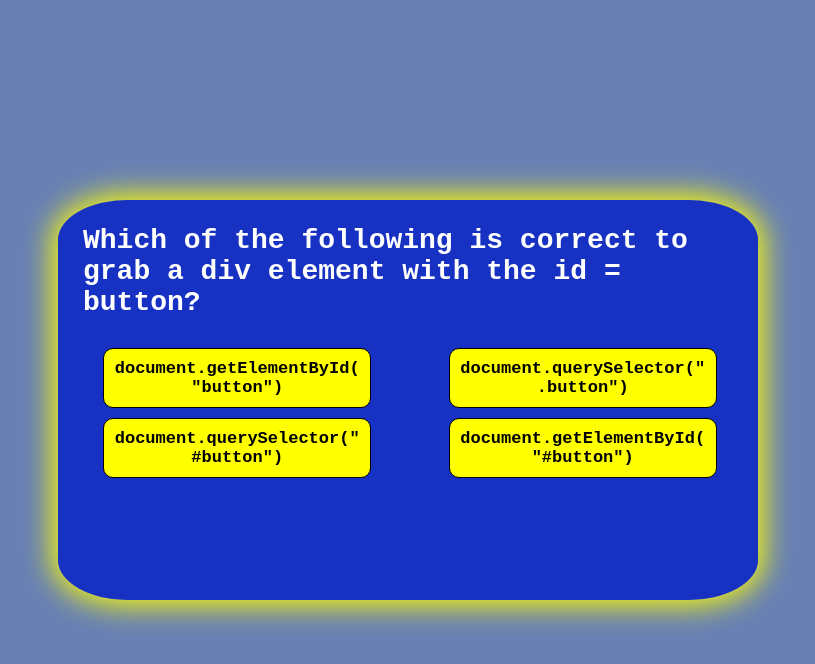
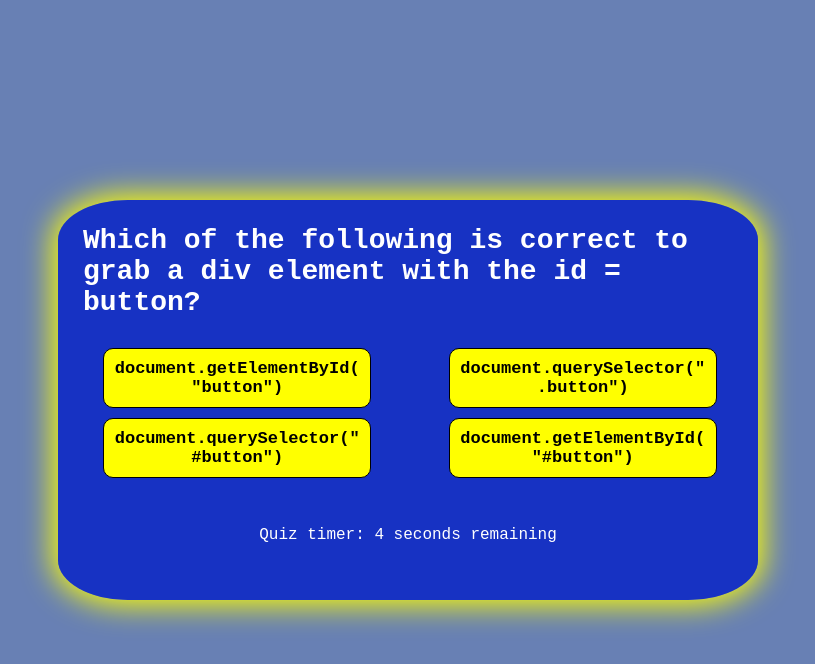
Before and after one commit to DustinLee0/Javascript-Fundamentals-Quiz, a plain HTML site: page index.html in a window 1280 px wide. Both pictures are taken after a click on the button "Start Game". Shown: the whole page, without its empty margins (232-1047 px from the left). Drawn offline with Linux system fonts and the light colour scheme.

Commit message:
added timer functionality

```diff
--- a/Assets/javascript/script.js
+++ b/Assets/javascript/script.js
@@ -4,6 +4,7 @@ const questionCard = document.getElementById('question-card')
 const questionElement = document.getElementById('question')
 const answerBtnElement = document.getElementById('answer-box')
 const containerElement = document.getElementById('container')
+const timeEl = document.querySelector('.time')
 let randomQuestion
 let questionIndex
 
@@ -23,6 +24,17 @@ function startQuiz() {
     questionIndex = 0       //set at 0 to start at first question in array
     questionCard.classList.remove('hidden')
     nextQuestion()
+
+    var timer = 5
+    var timerInterval = setInterval (function() {
+        if (timer > 0) {
+        timeEl.innerHTML = 'Quiz timer: ' + timer + ' seconds remaining'
+        timer--;
+    } else {
+        timeEl.classList.add('hidden')
+        clearInterval(timerInterval)
+        //create game over function
+    }}, 1000)
     }
 
 // grabs from a random array to show next question
@@ -65,9 +77,15 @@ function userAnswer(e) {
     if (randomQuestion.length > questionIndex + 1) {
         nextBtn.classList.remove('hidden')
     } else {
+        // highscoreSave()
         startBtn.innerHTML = 'Restart'
         startBtn.classList.remove('hidden')
+
     }
+}
+
+function highscoreSave() {
+
 }
 
 function datasetStatus(element, correct) {
--- a/index.html
+++ b/index.html
@@ -26,6 +26,7 @@
             <button class="btn" id="start-btn">Start Game</button>
             <!--  hide 'Next Question' button when page loads/before start of game  -->
             <button class="btn hidden" id="next-btn">Next Question</button>
+            <div class="time"></div>
         </div>
     </div>
 
```
Lines whose indentation alone changed are shown as unchanged.
